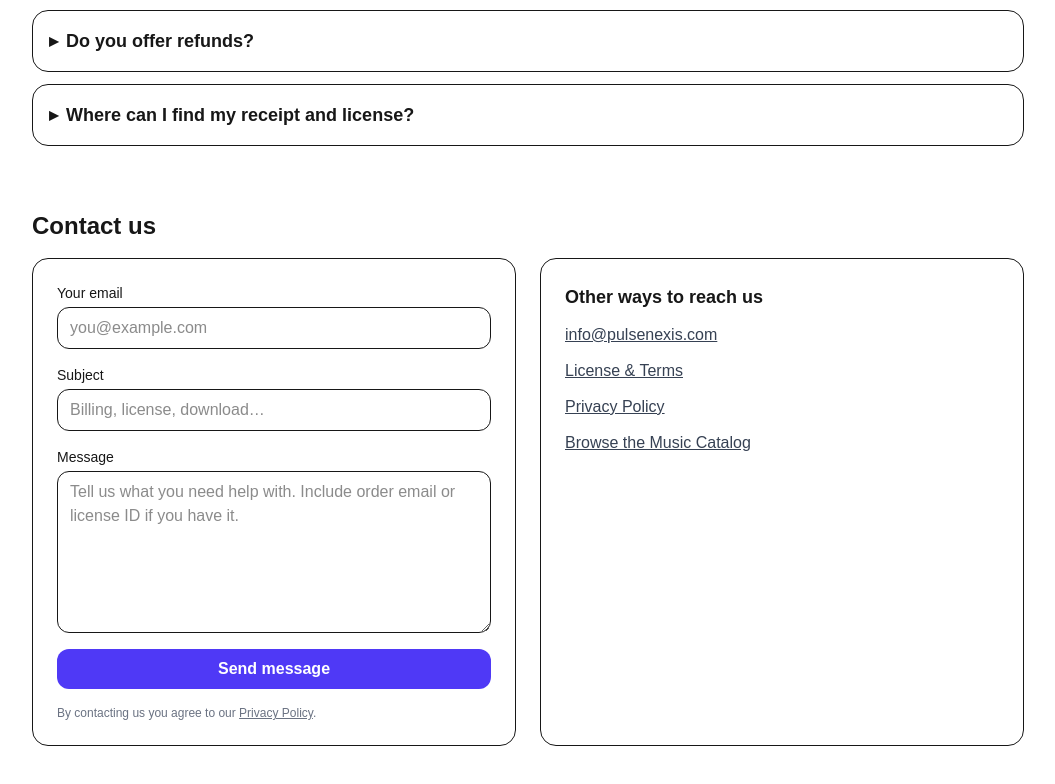
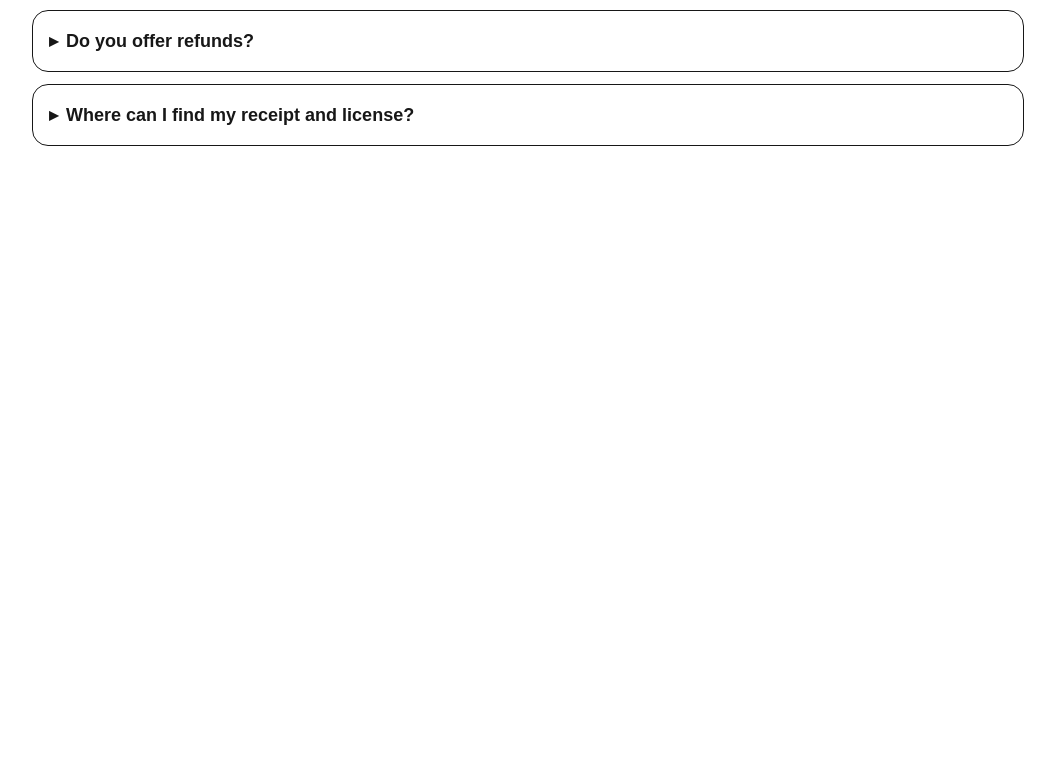
Before and after one commit to clbakerx/Pulsenexis-Enterprise, a Next.js app: page /support in a window 1280 px wide. Shown: the part 518-1302 px from the top of the page, without its empty margins (112-1167 px from the left). After the commit the page ends 800 px from the top, so only its background shows below. Built offline with nearby package versions, Linux system fonts and the light colour scheme.

Commit message:
Remove contact form from support page and update contact button to link to contact page

```diff
--- a/app/support/page.tsx
+++ b/app/support/page.tsx
@@ -49,7 +49,7 @@ export default function SupportPage() {
             Stuck on something? Browse quick answers or reach out—real humans, fast replies.
           </p>
           <div className="mt-6 flex flex-wrap gap-3">
-            <a href="#contact" className="rounded-xl bg-white/10 px-4 py-2 font-semibold backdrop-blur transition hover:bg-white/20">Contact Us</a>
+            <Link href="/contact" className="rounded-xl bg-white/10 px-4 py-2 font-semibold backdrop-blur transition hover:bg-white/20">Contact Us</Link>
             <Link href="/terms" className="rounded-xl bg-white/10 px-4 py-2 font-semibold backdrop-blur transition hover:bg-white/20">Terms</Link>
             <Link href="/privacy" className="rounded-xl bg-white/10 px-4 py-2 font-semibold backdrop-blur transition hover:bg-white/20">Privacy</Link>
           </div>
@@ -72,74 +72,6 @@ export default function SupportPage() {
           ))}
         </div>
       </section>
-
-      <section id="contact" className="mb-24">
-        <h2 className="mb-4 text-2xl font-bold">Contact us</h2>
-        <div className="grid gap-6 md:grid-cols-2">
-          <form
-            className="rounded-2xl border p-6"
-            method="POST"
-            action="https://formspree.io/f/your-form-id" // ← replace with your Formspree/Backend endpoint
-          >
-            <div className="grid gap-4">
-              <label className="grid gap-1">
-                <span className="text-sm font-medium">Your email</span>
-                <input
-                  type="email"
-                  name="email"
-                  required
-                  className="rounded-xl border px-3 py-2 outline-none focus:ring"
-                  placeholder="you@example.com"
-                />
-              </label>
-              <label className="grid gap-1">
-                <span className="text-sm font-medium">Subject</span>
-                <input
-                  type="text"
-                  name="subject"
-                  required
-                  className="rounded-xl border px-3 py-2 outline-none focus:ring"
-                  placeholder="Billing, license, download…"
-                />
-              </label>
-              <label className="grid gap-1">
-                <span className="text-sm font-medium">Message</span>
-                <textarea
-                  name="message"
-                  required
-                  rows={6}
-                  className="rounded-xl border px-3 py-2 outline-none focus:ring"
-                  placeholder="Tell us what you need help with. Include order email or license ID if you have it."
-                />
-              </label>
-              <button type="submit" className="rounded-xl bg-indigo-600 px-4 py-2 font-semibold text-white transition hover:bg-indigo-700">
-                Send message
-              </button>
-              <p className="text-xs text-gray-500">
-                By contacting us you agree to our <Link href="/privacy" className="underline">Privacy Policy</Link>.
-              </p>
-            </div>
-          </form>
-
-          <div className="rounded-2xl border p-6">
-            <h3 className="text-lg font-semibold">Other ways to reach us</h3>
-            <ul className="mt-3 space-y-3 text-gray-700">
-              <li>
-                <a href="mailto:info@pulsenexis.com" className="underline">info@pulsenexis.com</a>
-              </li>
-              <li>
-                <a href="/terms" className="underline">License & Terms</a>
-              </li>
-              <li>
-                <a href="/privacy" className="underline">Privacy Policy</a>
-              </li>
-              <li>
-                <a href="/catalog" className="underline">Browse the Music Catalog</a>
-              </li>
-            </ul>
-          </div>
-        </div>
-      </section>
     </main>
   );
 }
```
